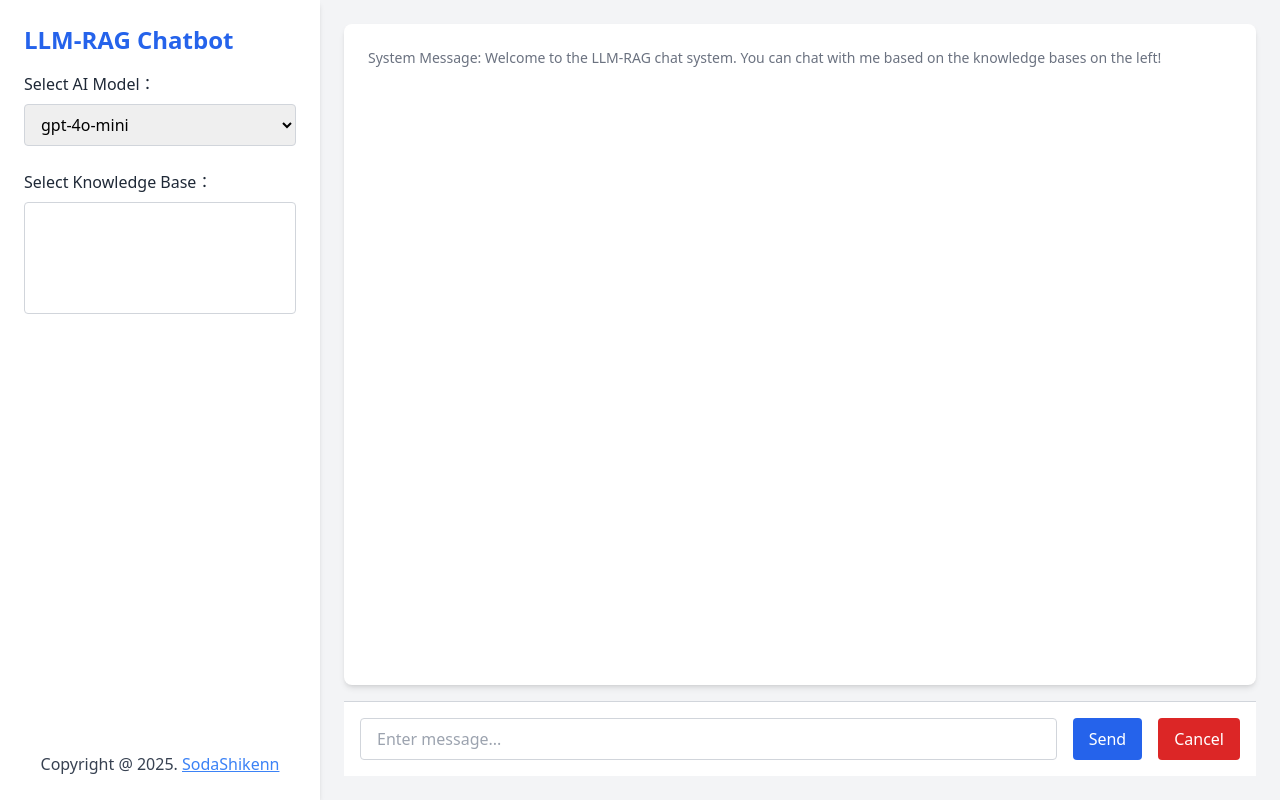
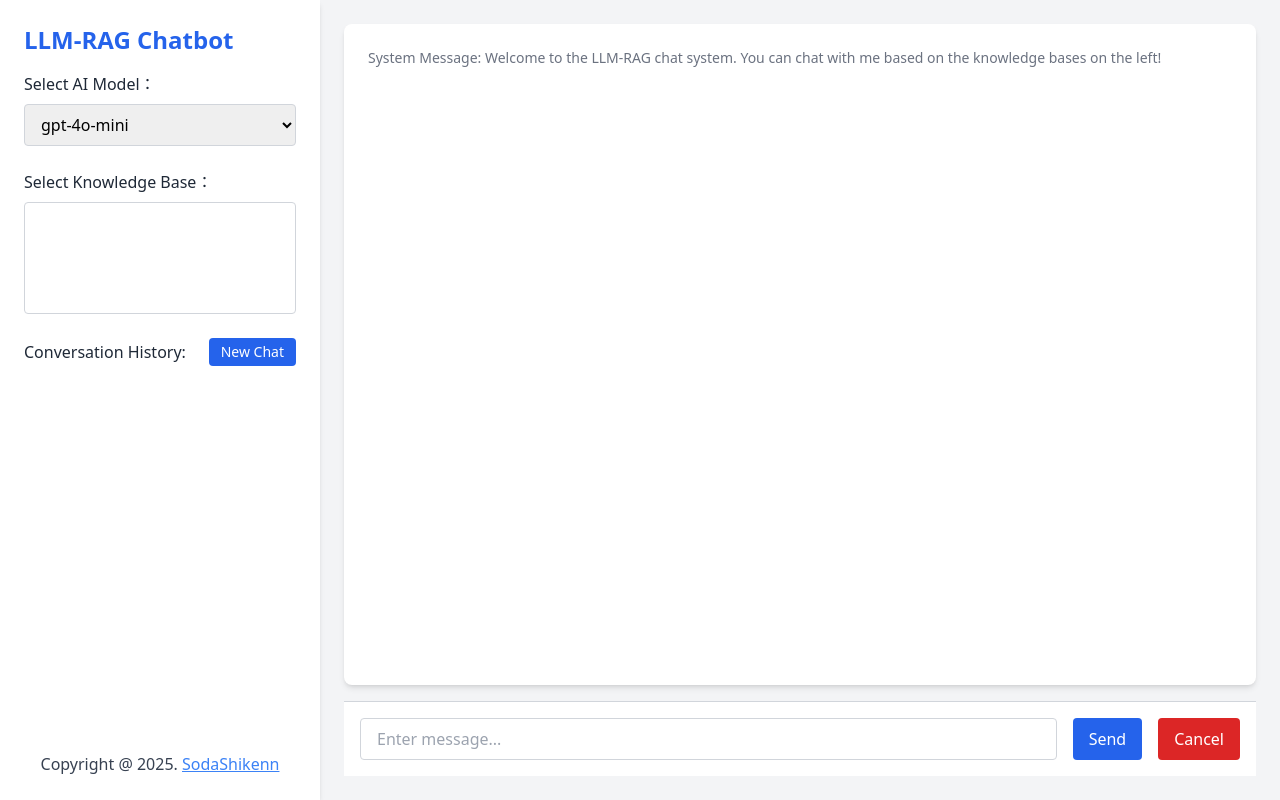
Before and after one commit to SodaShikenn/LLM-RAG_KBQA, a Flask app: page /chat/ in a window 1280 px wide. Run offline with Flask 3, Linux system fonts and the light colour scheme; parts of the project's set-up code (start-up, migrations or seed data) failed here and were passed over; some libraries are stand-ins or nearby versions.

Commit message:
Create a new conversation and display the conversation list

```diff
--- a/project/app.py
+++ b/project/app.py
@@ -6,6 +6,7 @@ from commands import register_commands
 from config import *
 
 from apps.dataset.models import Dataset, Document, Segment
+from apps.chat.models import Conversation
 
 
 def create_app() -> Flask:
--- a/project/apps/chat/views.py
+++ b/project/apps/chat/views.py
@@ -6,13 +6,18 @@ from apps.dataset.models import Dataset
 import time
 from helper import *
 from .services import retrieve_related_texts
+from .models import Conversation
 
 @bp.route('/', endpoint='index')
 def index():
     dataset_objs = Dataset.query.order_by(Dataset.id.desc()).all()
+    conversation_objs = Conversation.query.with_entities(
+        Conversation.id, Conversation.uid, Conversation.name
+    ).order_by(Conversation.id.desc()).all()
     data = {
         'llm_models': list(LLM_MODELS.keys()),
         'datasets': [{'id': obj.id, 'name': obj.name} for obj in dataset_objs],
+        'conversations': [{'uid': obj.uid, 'name': obj.name} for obj in conversation_objs],
     }
     return render_template('chat/index.html', **data)
 
--- a/project/apps/templates/chat/index.html
+++ b/project/apps/templates/chat/index.html
@@ -6,8 +6,10 @@
     <meta name="viewport" content="width=device-width, initial-scale=1.0">
     <title>LLM-RAG Chatbot</title>
     <link rel="stylesheet" href="{{url_for('static', filename ='app.css')}}">
+    <link rel="icon" type="image/png" href="{{url_for('static', filename='favicon_64.ico')}}">
     <script src="https://cdn.bootcdn.net/ajax/libs/alpinejs/3.15.0/cdn.min.js" defer></script>
     <script src="https://cdn.bootcdn.net/ajax/libs/marked/13.0.2/marked.min.js"></script>
+    <link href="https://cdn.bootcdn.net/ajax/libs/font-awesome/4.7.0/css/font-awesome.min.css" rel="stylesheet">
 </head>
 
 <body class="bg-gray-100">
@@ -16,7 +18,6 @@
         <div class="w-1/4 bg-white p-6 flex flex-col justify-between shadow-md">
             <div>
                 <h1 class="text-2xl font-semibold text-blue-600">LLM-RAG Chatbot</h1>
-                <span x-test="msg" span>
                 <!-- Model Selection -->
                 <div class="mt-4">
                     <label for="model-select" class="block mb-2 text-gray-800 font-medium">Select AI Model：</label>
@@ -44,8 +45,29 @@
                         </div>
                     </div>
                 </div>
-
-
+                <!-- Conversation History Management -->
+                <div class="mt-6">
+                    <div class="flex justify-between items-center">
+                        <div class="text-gray-800 font-medium">Conversation History:</div>
+                        <button class="px-3 py-1 text-sm bg-blue-600 text-white rounded hover:bg-blue-700">New
+                            Chat</button>
+                    </div>
+                    <div class="flex flex-col space-y-3 overflow-y-auto h-80" id="conversation-list">
+                        <template x-for="conversation in conversations" :key="conversation.uid">
+                            <div class="flex items-center justify-between border px-3 py-1.5 rounded">
+                                <span x-text="conversation.name"></span>
+                                <div class="space-x-2 flex items-center">
+                                    <button class="text-blue-500 hover:text-blue-700">
+                                        <i class="fa fa-edit"></i>
+                                    </button>
+                                    <button class="text-blue-500 hover:text-blue-700">
+                                        <i class="fa fa-trash-o"></i>
+                                    </button>
+                                </div>
+                            </div>
+                        </template>
+                    </div>
+                </div>
             </div>
             <!-- Copyright Information -->
             <div class="text-center mt-4 text-gray-700">Copyright @ 2025. <a href="https://github.com/SodaShikenn"
@@ -96,7 +118,6 @@
             </div>
         </div>
     </div>
-    </div>
 
     <script>
         async function sendRequest(url, method, data, to_json = true) {
@@ -123,6 +144,7 @@
             return {
                 llmModels: llmModels,
                 datasets: JSON.parse('{{ datasets | tojson }}'),
+                conversations: JSON.parse('{{ conversations | tojson }}'),
                 params: {
                     model_name: llmModels[0],
                     dataset_ids: []
```
Also changed, not shown: project/apps/chat/models.py (added, +15 -0 lines), project/migrations/versions/1bb7a5c3a657_.py (added, +36 -0 lines). Lines whose indentation alone changed are shown as unchanged.
